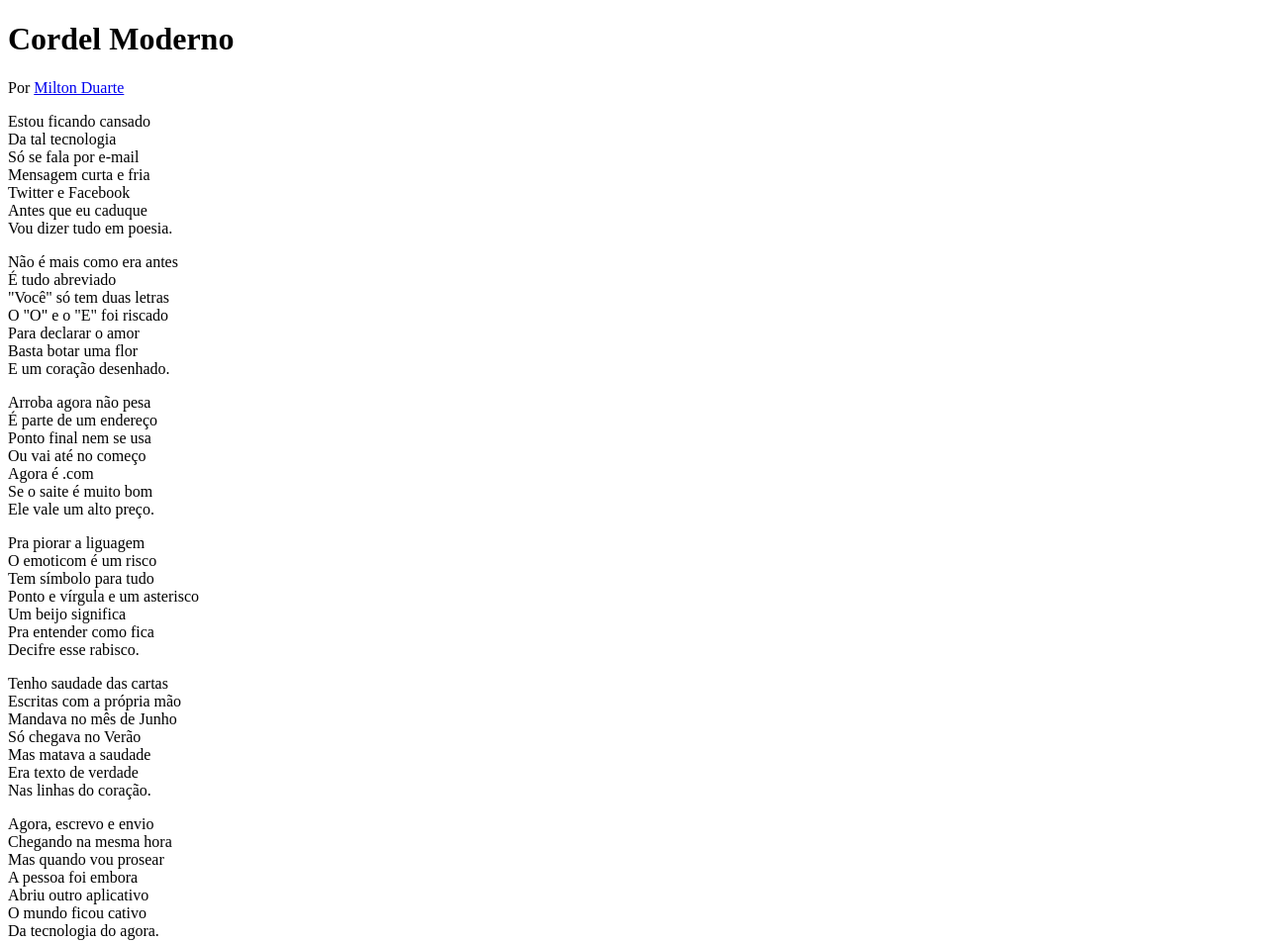
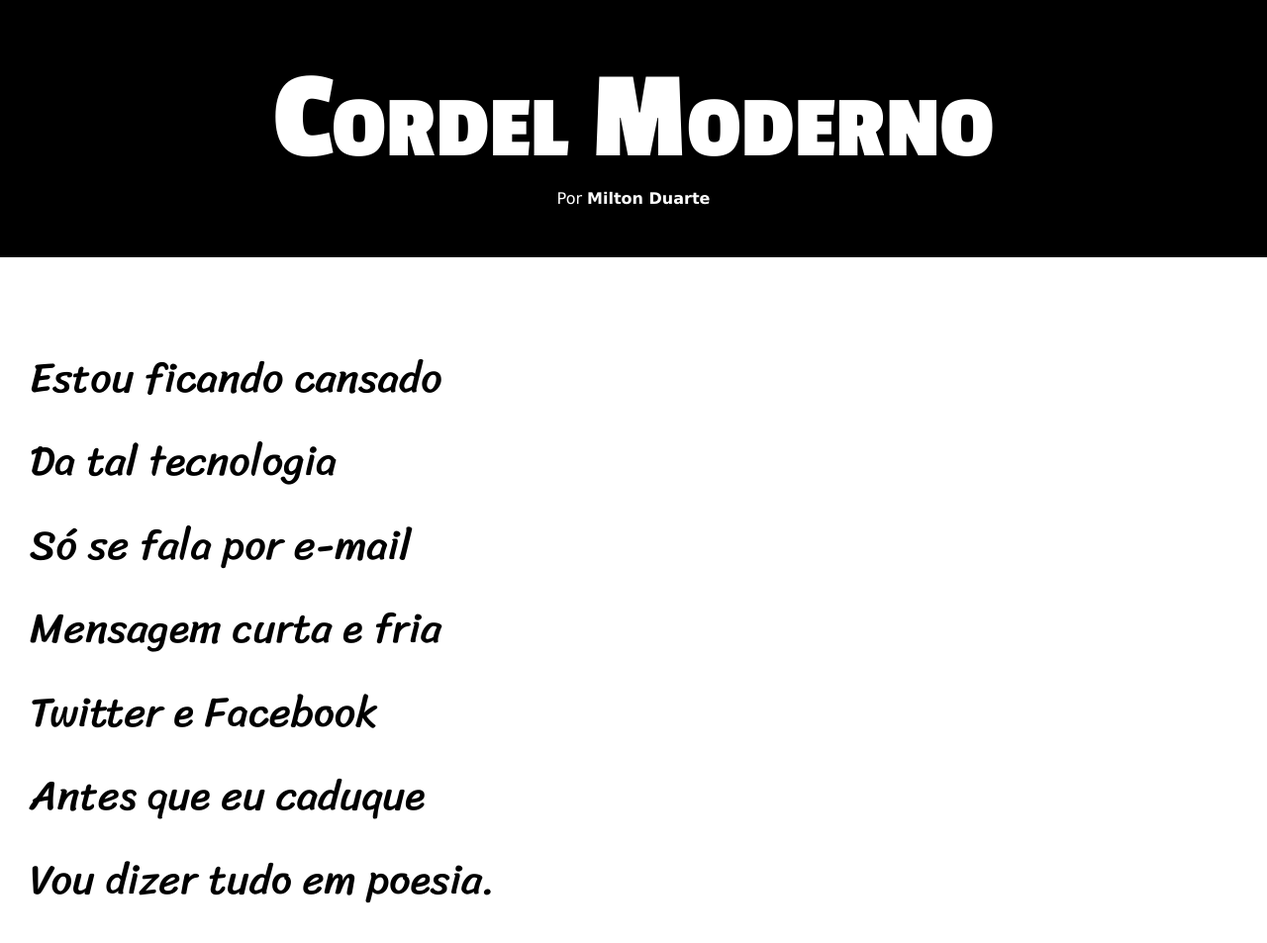
Before and after one commit to Leonardo-SD/curso-html, a plain HTML site: page desafios/d11/index.html in a window 1280 px wide. Shown: the top 953 px of the page at 99% size. Drawn offline with Linux system fonts and the light colour scheme.

Commit message:
projeto comcluido

```diff
--- a/desafios/d11/estilo/style.css
+++ b/desafios/d11/estilo/style.css
@@ -3,3 +3,102 @@
 @import url('https://fonts.googleapis.com/css2?family=Passion+One:wght@400;700;900&display=swap');
 
 @import url('https://fonts.googleapis.com/css2?family=Sriracha&display=swap');
+
+:root {
+    --fonte1: Verdana, Geneva, Tahoma, sans-serif;
+    --fonte2: 'passion one', cursive;
+    --fonte3: 'Sriracha', cursive
+}
+
+* {
+    margin: 0px;
+    padding: 0px;
+
+}
+
+html, body {
+    min-height: 100vh;
+    background-color: darkgray;
+    font-family: var(--fonte1);
+}
+
+header {
+    background-color: black;
+    color: white;
+    text-align: center;
+
+}
+
+header > h1 {
+    font-family: var(--fonte2);
+    padding-top: 50px;
+    font-variant: small-caps;
+    font-size: 10vw;
+}
+
+header > p {
+    padding-bottom: 50px;
+}
+
+a {
+    color: white;
+    text-decoration: none;
+    font-weight: bolder;
+
+}
+
+a:hover {
+    text-decoration: underline;
+}
+
+section {
+    padding-top: 10vh;
+    padding-bottom: 10vh;
+    line-height: 2em;
+    padding-left: 30px;
+    font-family: var(--fonte3);
+    font-size: 3.3vw;
+}
+
+section > p {
+    padding-bottom: 1em;
+}
+
+section.normal {
+    background-color: white;
+    color: black;
+}
+
+section.imagem {
+    background-color: rgb(43, 42, 42);
+    color: white;
+    box-shadow: inset 6px 6px 13px 0px rgba(0, 0, 0, 0.384);
+    background-attachment: fixed;
+
+}
+
+section#img01 {
+    background-image: url(../imagens/background001.jpg);
+    background-position: right center;
+    background-size: cover;
+}
+
+section#img02 {
+    background-image: url(../imagens/background002.jpg);
+    background-size: cover;
+    background-position: right bottom;
+}
+
+section.imagem > p {
+    text-shadow: 1px 1px 0px rgba(0, 0, 0, 0.486);
+    display: inline-block;
+    padding: 5px;
+    background-color: rgba(0, 0, 0, 0.404);
+}
+
+footer {
+    background-color: black;
+    color: white;
+    text-align: center;
+    padding: 10px;
+}
--- a/desafios/d11/index.html
+++ b/desafios/d11/index.html
@@ -15,7 +15,7 @@
 
     </header>
 
-    <section>
+    <section class="normal">
         <p>
             Estou ficando cansado <br>
             Da tal tecnologia <br>
@@ -29,7 +29,7 @@
 
 
 
-    <section>
+    <section class="imagem" id="img01">
         <p>
             Não é mais como era antes <br>
             É tudo abreviado <br>
@@ -43,7 +43,7 @@
 
 
 
-    <section>
+    <section class="normal">
         <p>
             Arroba agora não pesa <br>
             É parte de um endereço <br>
@@ -54,7 +54,8 @@
             Ele vale um alto preço. <br>
         </p>
 
-        <p>Pra piorar a liguagem <br>
+        <p>
+            Pra piorar a liguagem <br>
             O emoticom é um risco <br>
             Tem símbolo para tudo <br>
             Ponto e vírgula e um asterisco <br>
@@ -66,7 +67,7 @@
 
 
 
-    <section>
+    <section class="imagem" id="img02">
         <p>
             Tenho saudade das cartas <br>
             Escritas com a própria mão <br>
@@ -79,7 +80,7 @@
     </section>
 
 
-    <section>
+    <section class="normal">
         <p>
             Agora, escrevo e envio <br>
             Chegando na mesma hora <br>
```
